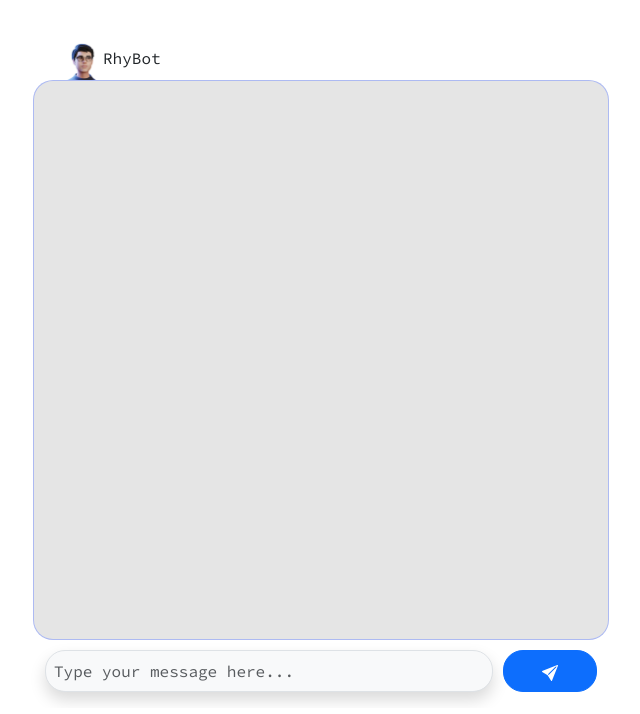
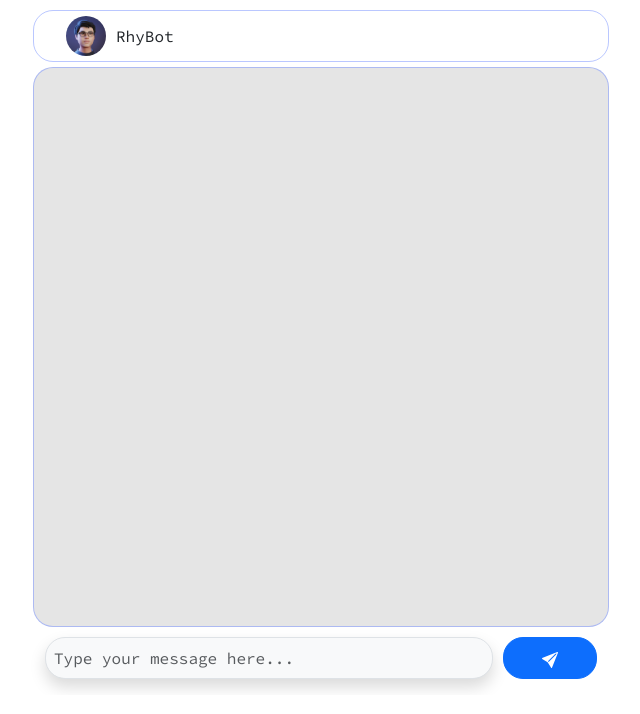
Before and after one commit to rhythmd18/ChattrBox, a Flask app: page / in a window 1280 px wide. Shown: the part 86-800 px from the top of the page, without its empty margins (319-959 px from the left). Run offline with Flask 2, Linux system fonts and the light colour scheme; a user stored in the database is signed in; some libraries are stand-ins or nearby versions.

Commit message:
All Changes made

```diff
--- a/ChattrBox/static/styles.css
+++ b/ChattrBox/static/styles.css
@@ -31,7 +31,7 @@
 
 
 #main-chat {
-    margin-top: 40px;
+    margin-top: 10px;
     display: block;
     flex-direction: column;
     margin-right: auto;
@@ -135,12 +135,23 @@
     color: white;
 }
 
-#header {
-    flex-direction: column;
-    position: fixed;
-    width: 100%;
+
+.profile {
+    margin-left: 20px;
+    margin-right: 10px;
+    margin-top: 5px;
+    margin-bottom: 5px;
+    width: 40px;
+    height: 40px;
+    border-radius: 50%;
 }
 
-.profile {
-    margin-left: 30px;
+#bot-profile {
+    margin-bottom: 5px;
+    display: flex;
+    align-items: center;
+    border-width: 1px;
+    border-style: solid;
+    border-radius: 20px;
+    border-color: rgb(118, 143, 255, 0.5);
 }
--- a/ChattrBox/templates/chat.html
+++ b/ChattrBox/templates/chat.html
@@ -6,7 +6,9 @@
 
 {% block main %}
   <div class="container" id="main-chat">
-    <div class="profile"><img src="/static/Avatar.png" height="40">RhyBot</div>
+    <div class="container" id="bot-profile">
+      <img class="profile" src="/static/Avatar.png" height="60">RhyBot
+    </div>
     <div class="chat-window">
       <div></div>
     </div>
```
Also changed, not shown: ChattrBox/static/Avatar.png.
